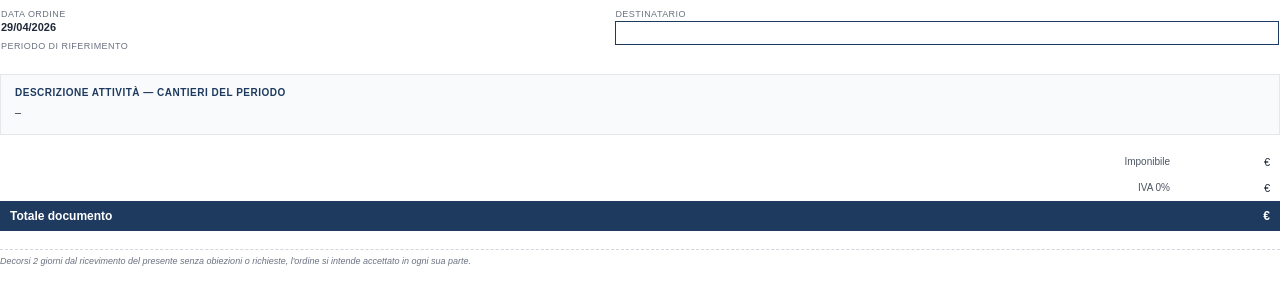
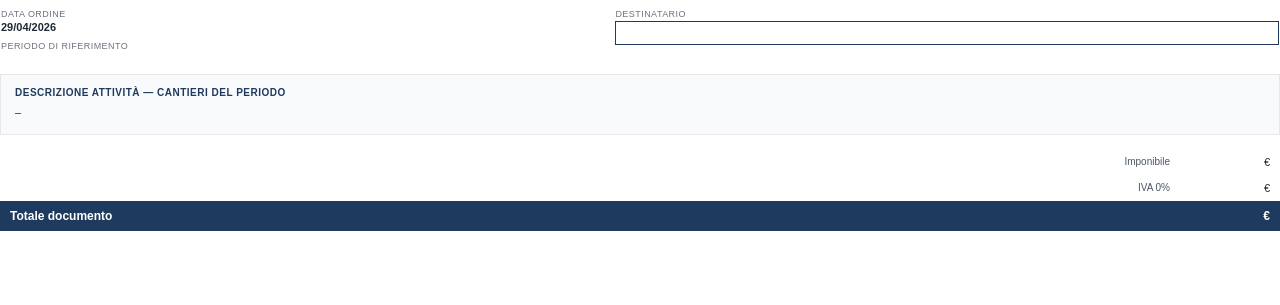
Before and after one commit to alionCSM/BOB_ERP, a PHP site: template templates/ordini_aziende/pdf.html.twig in a window 1280 px wide. Shown: the top 305 px of the page. Run offline with PHP 8.4, Linux system fonts and the light colour scheme; the template is opened without the code that fills it, so the values that code supplies are empty; some libraries are stand-ins or nearby versions.

Commit message:
Ordini Aziende PDF: drop auto-generated footer + 2gg note, rename header
- Header company line: CS Montaggi → Consorzio Soluzione Montaggi
  (address / P.IVA / email unchanged).
- Remove the 'Documento generato automaticamente da BOB · datetime'
  footer line; <footer> now empty.
- Remove the 'Decorsi 2 giorni dal ricevimento...' acceptance
  disclaimer at the bottom of the page body.
- Tighten the @page bottom margin back to 40px since the footer
  area is no longer used. Page numbers (added by Dompdf
  page_text) still print at the bottom of each page.

```diff
--- a/templates/ordini_aziende/pdf.html.twig
+++ b/templates/ordini_aziende/pdf.html.twig
@@ -4,7 +4,7 @@
     <meta charset="UTF-8">
     <title>Ordine {{ ordine.order_number }}</title>
     <style>
-        @page { margin-top: 175px; margin-bottom: 60px; margin-left: 40px; margin-right: 40px; }
+        @page { margin-top: 175px; margin-bottom: 40px; margin-left: 40px; margin-right: 40px; }
         * { box-sizing: border-box; }
         body { font-family: Arial, sans-serif; font-size: 11px; color: #1f2937; margin: 0; }
 
@@ -73,7 +73,7 @@
                 {% if logoTopSrc %}<img src="{{ logoTopSrc }}" alt="Consorzio">{% endif %}
             </td>
             <td class="hdr-info-cell">
-                <strong>CS Montaggi</strong>
+                <strong>Consorzio Soluzione Montaggi</strong>
                 Via Bruno Tosarelli, 322 — 40055 Villanova di Castenaso (BO)<br>
                 P.IVA 03584711208<br>
                 info@csmontaggi.it
@@ -91,9 +91,7 @@
     </div>
 </header>
 
-<footer>
-    <div class="ftr-text">Documento generato automaticamente da BOB · {{ "now"|date('d/m/Y H:i') }}</div>
-</footer>
+<footer></footer>
 
 <div class="content">
 
@@ -144,10 +142,6 @@
     </div>
     {% endif %}
 
-    <div class="accept-note">
-        Decorsi 2 giorni dal ricevimento del presente senza obiezioni o richieste, l'ordine si intende accettato in ogni sua parte.
-    </div>
-
 </div>
 
 </body>
```
